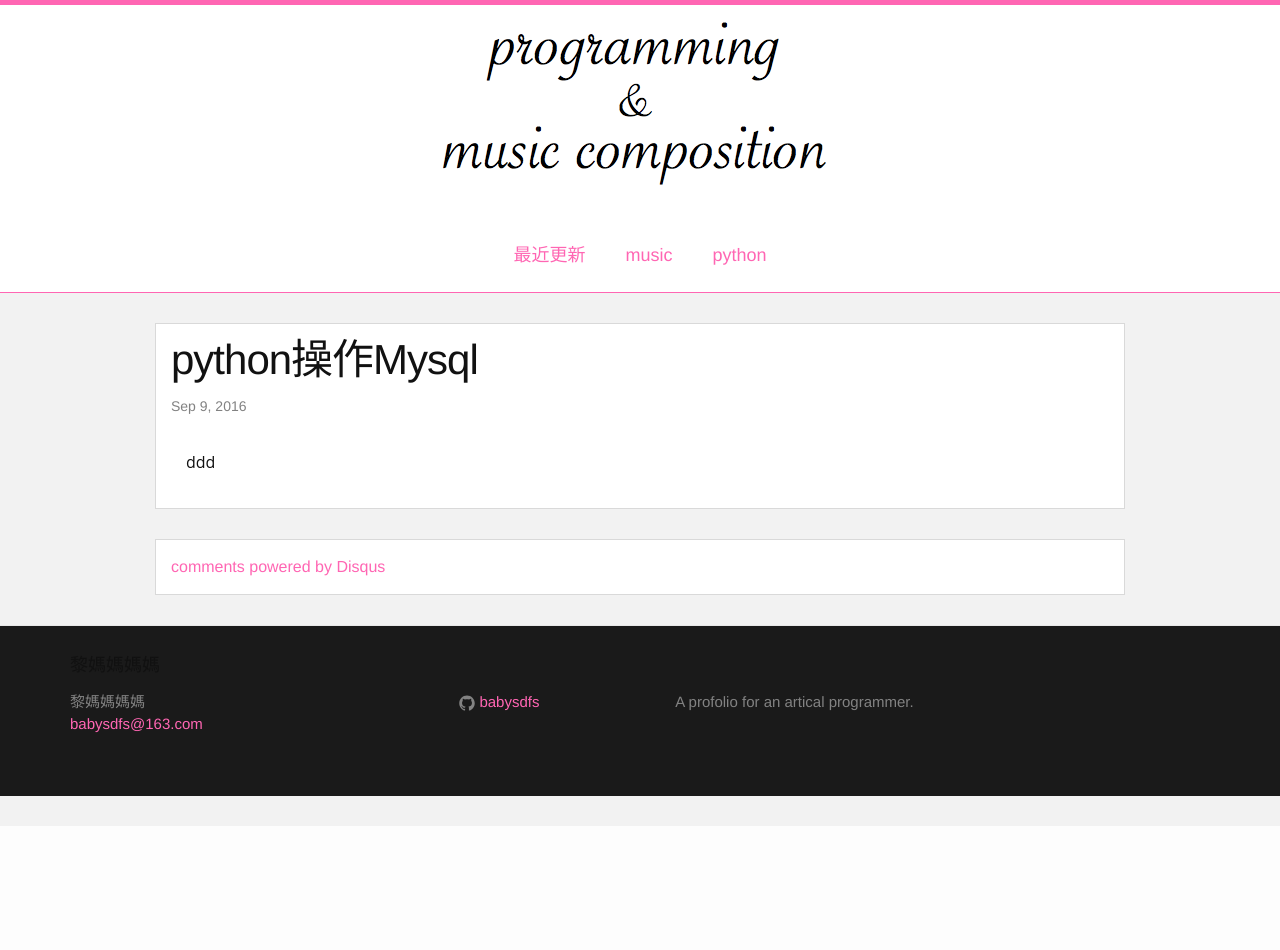
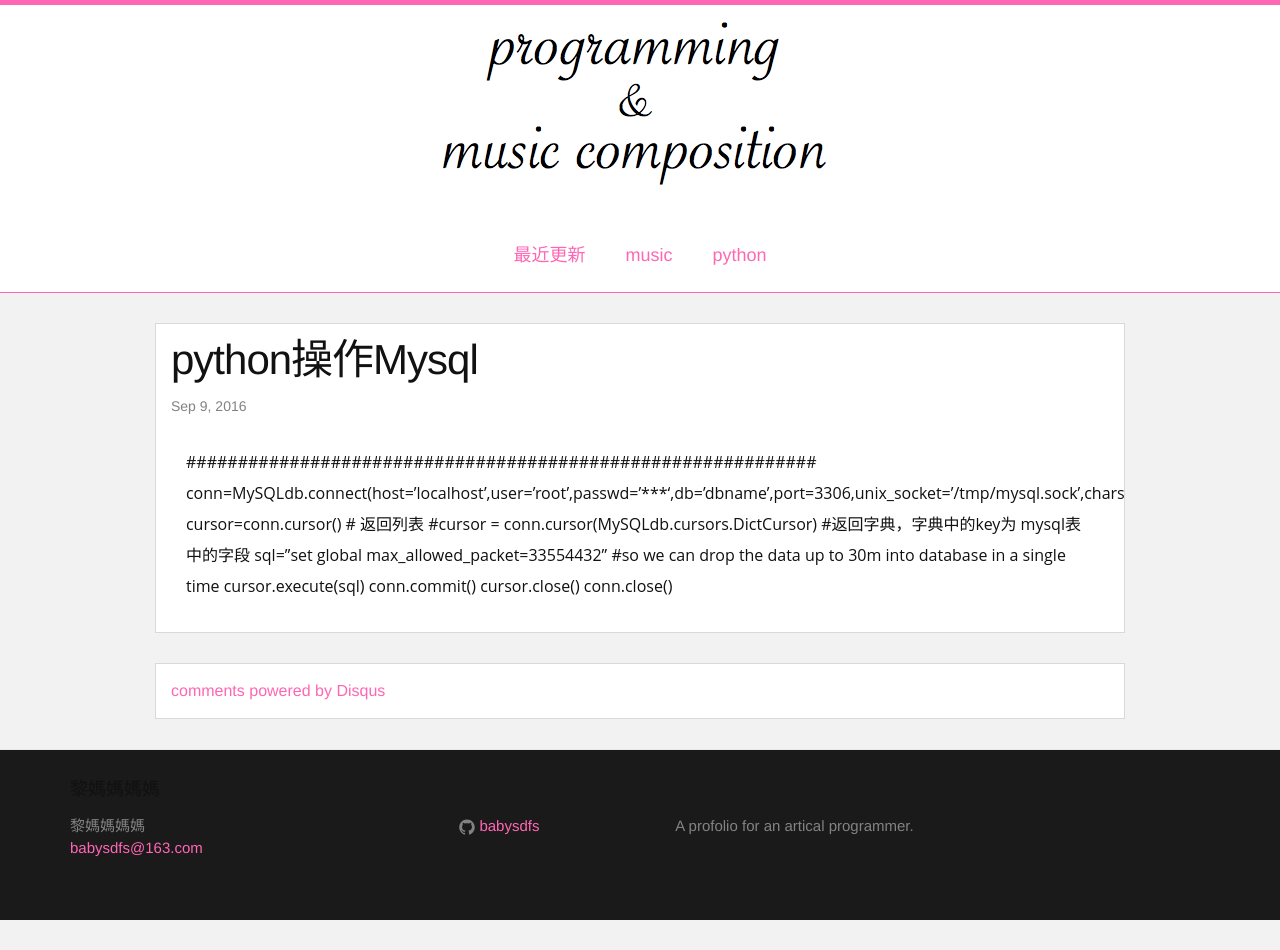
Before and after one commit to babysdfs/MyBlog, a Jekyll site: the page built from _posts/2016-09-09-python-operate-mysql.markdown, in a window 1280 px wide. Built offline with Jekyll 4.4.1, drawn with Linux system fonts in a browser that asks for light colours; nearby versions of some CDN libraries; comment, search, counter and statistics services are not loaded; before the commit the page ends 900 px from its top, so only the background shows below that.

Commit message:
Update 2016-09-09-python-operate-mysql.markdown

```diff
--- a/_posts/2016-09-09-python-operate-mysql.markdown
+++ b/_posts/2016-09-09-python-operate-mysql.markdown
@@ -5,5 +5,12 @@ date:   2016-09-09 22:36:09 +0800
 comments: [true]
 categories: [python,mysql]
 ---
-
-ddd
+#############################################################
+    conn=MySQLdb.connect(host='localhost',user='root',passwd='***',db='dbname',port=3306,unix_socket='/tmp/mysql.sock',charset='utf8')
+    cursor=conn.cursor()  # 返回列表
+    #cursor = conn.cursor(MySQLdb.cursors.DictCursor)   #返回字典，字典中的key为 mysql表中的字段
+    sql="set global max_allowed_packet=33554432" #so we can drop the data up to 30m into database in a single time
+    cursor.execute(sql)
+    conn.commit()
+    cursor.close()
+    conn.close()
```
